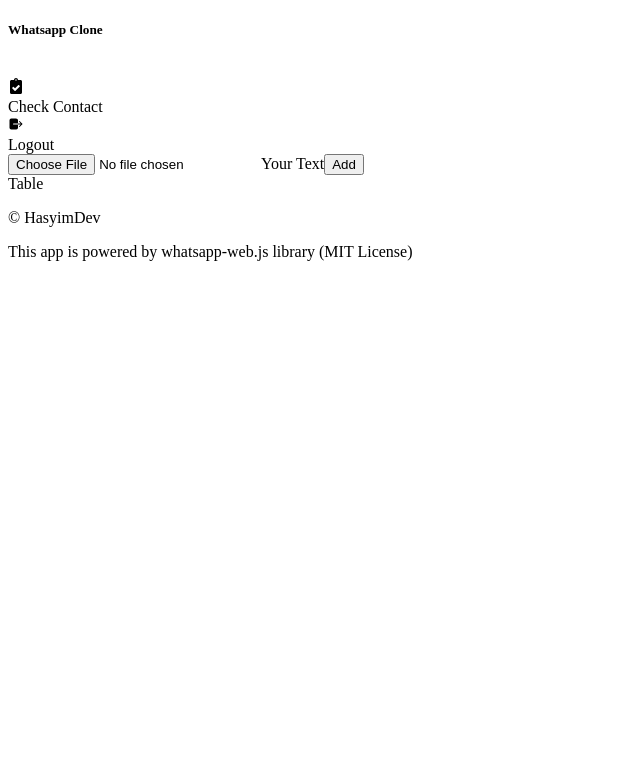
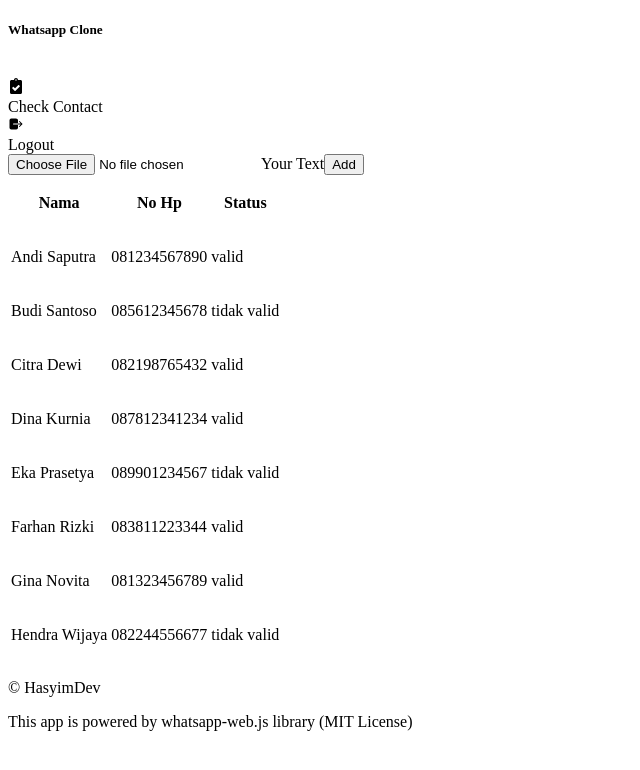
Before and after one commit to IbnuHs/Whatsapp-Clone, a React (Vite) app in the folder src/renderer/: page / in a window 1280 px wide. Shown: the top 770 px of the page, without its empty margins (0-640 px from the left). Built offline with nearby package versions, Linux system fonts and the light colour scheme.

Commit message:
add table

```diff
--- a/src/renderer/src/components/checkContact/CheckContact.jsx
+++ b/src/renderer/src/components/checkContact/CheckContact.jsx
@@ -10,17 +10,9 @@
     fileinpuRef.current.click()
   }
   return (
-    <section className="border w-full h-screen flex flex-col justify-between bg-[#ece5dd] px-20 pt-10">
-      {/* <div className=" mx-auto h-20 w-[80%] border-[3px] rounded-md border-gray-700 border-dashed p-1 hover:shadow-lg hover:border-black transition-all duration-150">
-        <madiv className=" bg-gray-200 flex items-center justify-center cursor-pointer h-full rounded-md">
-          <div className="flex items-center justify-center flex-col">
-            <IoCloudUpload className="text-gray-500 text-4xl" />
-            <h4 className="font-semibold text-gray-500">Upload</h4>
-          </div>
-        </madiv>
-      </div> */}
-      <div className="mx-auto w-full">
-        <div className="border-2 flex items-center gap-2 max-w-[80%] mx-auto border-gray-600 w-full py-1 justify-between rounded-lg px-2">
+    <section className="border-2 w-full max-h-screen box-content border-purple-700 flex flex-col justify-between bg-[#ece5dd] px-10 pt-10">
+      <div className="mx-auto h-full w-full">
+        <div className="border-2 flex items-center gap-2 max-w-[90%] mx-auto border-gray-600 w-full py-1 justify-between rounded-lg px-2">
           <input type="file" className="hidden" ref={fileinpuRef} />
           <span className="inline-block w-full text-gray-500">Your Text</span>
           <Button
--- a/src/renderer/src/components/checkContact/Table.jsx
+++ b/src/renderer/src/components/checkContact/Table.jsx
@@ -1,5 +1,128 @@
 import React from 'react'
+import { Card, Typography } from '@material-tailwind/react'
 
-export const Table = () => {
-  return <div className="mt-10">Table</div>
+export const Table = (data) => {
+  const headTable = ['Nama', 'No Hp', 'Status']
+  const example = [
+    {
+      nama: 'Andi Saputra',
+      noHp: '081234567890',
+      status: 'valid'
+    },
+    {
+      nama: 'Budi Santoso',
+      noHp: '085612345678',
+      status: 'tidak valid'
+    },
+    {
+      nama: 'Citra Dewi',
+      noHp: '082198765432',
+      status: 'valid'
+    },
+    {
+      nama: 'Dina Kurnia',
+      noHp: '087812341234',
+      status: 'valid'
+    },
+    {
+      nama: 'Eka Prasetya',
+      noHp: '089901234567',
+      status: 'tidak valid'
+    },
+    {
+      nama: 'Farhan Rizki',
+      noHp: '083811223344',
+      status: 'valid'
+    },
+    {
+      nama: 'Gina Novita',
+      noHp: '081323456789',
+      status: 'valid'
+    },
+    {
+      nama: 'Hendra Wijaya',
+      noHp: '082244556677',
+      status: 'tidak valid'
+    }
+    // {
+    //   nama: 'Irfan Maulana',
+    //   noHp: '085712345678',
+    //   status: 'valid'
+    // },
+    // {
+    //   nama: 'Jihan Amelia',
+    //   noHp: '089900112233',
+    //   status: 'tidak valid'
+    // }
+    // {
+    //   nama: 'Irfan Maulana',
+    //   noHp: '085712345678',
+    //   status: 'valid'
+    // },
+    // {
+    //   nama: 'Jihan Amelia',
+    //   noHp: '089900112233',
+    //   status: 'tidak valid'
+    // }
+    // {
+    //   nama: 'Irfan Maulana',
+    //   noHp: '085712345678',
+    //   status: 'valid'
+    // },
+    // {
+    //   nama: 'Jihan Amelia',
+    //   noHp: '089900112233',
+    //   status: 'tidak valid'
+    // }
+  ]
+
+  return (
+    <Card className="w-full h-full box-content rounded-md border-2 border-red-700 overflow-y-scroll mt-4">
+      <table className="w-full h-full min-w-max text-left table-auto overflow-scroll h-fit">
+        <thead>
+          {headTable.map((i) => (
+            <th key={i} className="border-b border-blue-gray-100 bg-blue-gray-50 p-4">
+              <Typography variant="small" color="blue-gray" className="font-semibold leading-none ">
+                {i}
+              </Typography>
+            </th>
+          ))}
+        </thead>
+        <tbody>
+          {example.map((row, index) => {
+            console.log(index % 2)
+            const bg = index % 2 ? 'bg-blue-gray-50' : ''
+            const classes = 'p-3 '
+            return (
+              <tr className="h-fit">
+                <td className={`${bg} ${classes}`}>
+                  <Typography
+                    variant="small"
+                    color="blue-gray"
+                    className="text-sm font-semibold px-2"
+                  >
+                    {row.nama}
+                  </Typography>
+                </td>
+                <td className={`${bg} ${classes}`}>
+                  <Typography variant="small" color="blue-gray" className="text-xs">
+                    {row.noHp}
+                  </Typography>
+                </td>
+                <td className={`${bg} ${classes} capitalize`}>
+                  <Typography
+                    variant="small"
+                    color="blue-gray"
+                    className={`text-xs font-semibold ${row.status === 'valid' ? 'text-green-700' : 'text-red-700'}`}
+                  >
+                    {row.status}
+                  </Typography>
+                </td>
+              </tr>
+            )
+          })}
+        </tbody>
+      </table>
+    </Card>
+  )
 }
```
